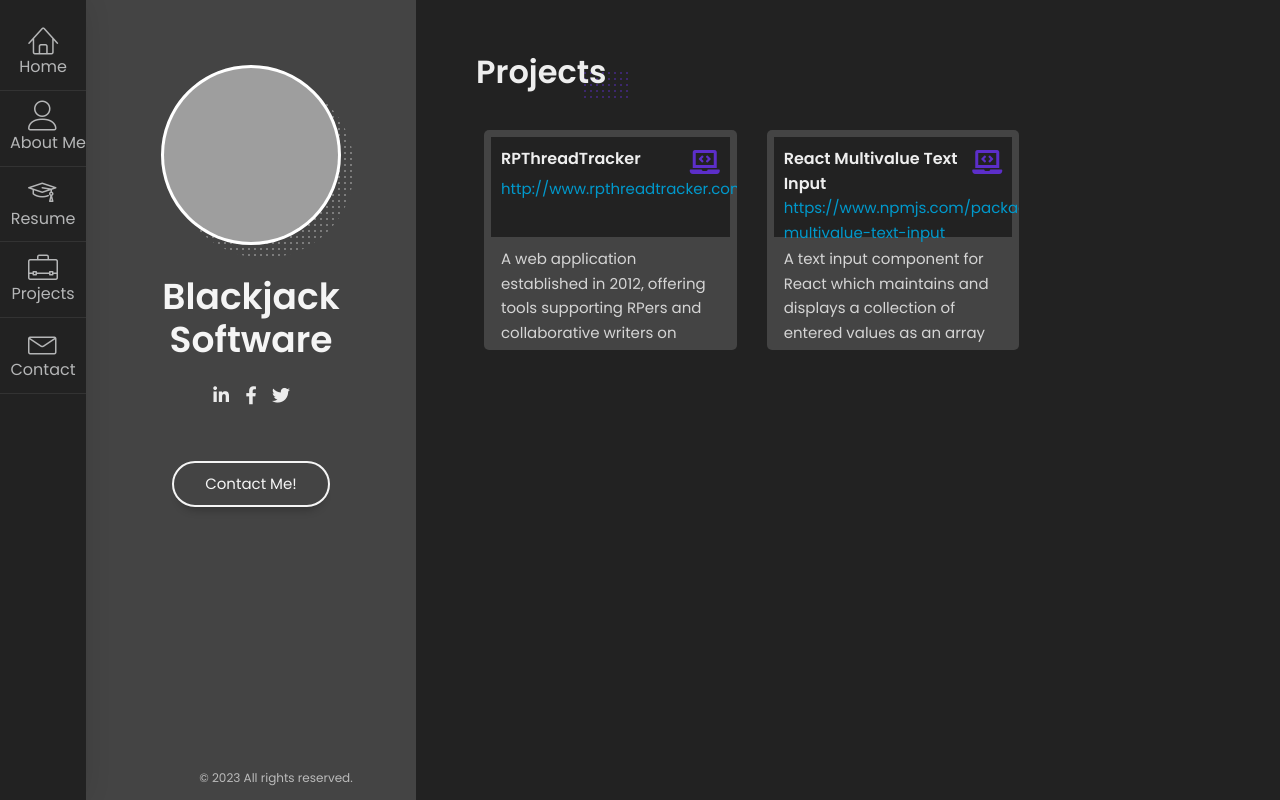
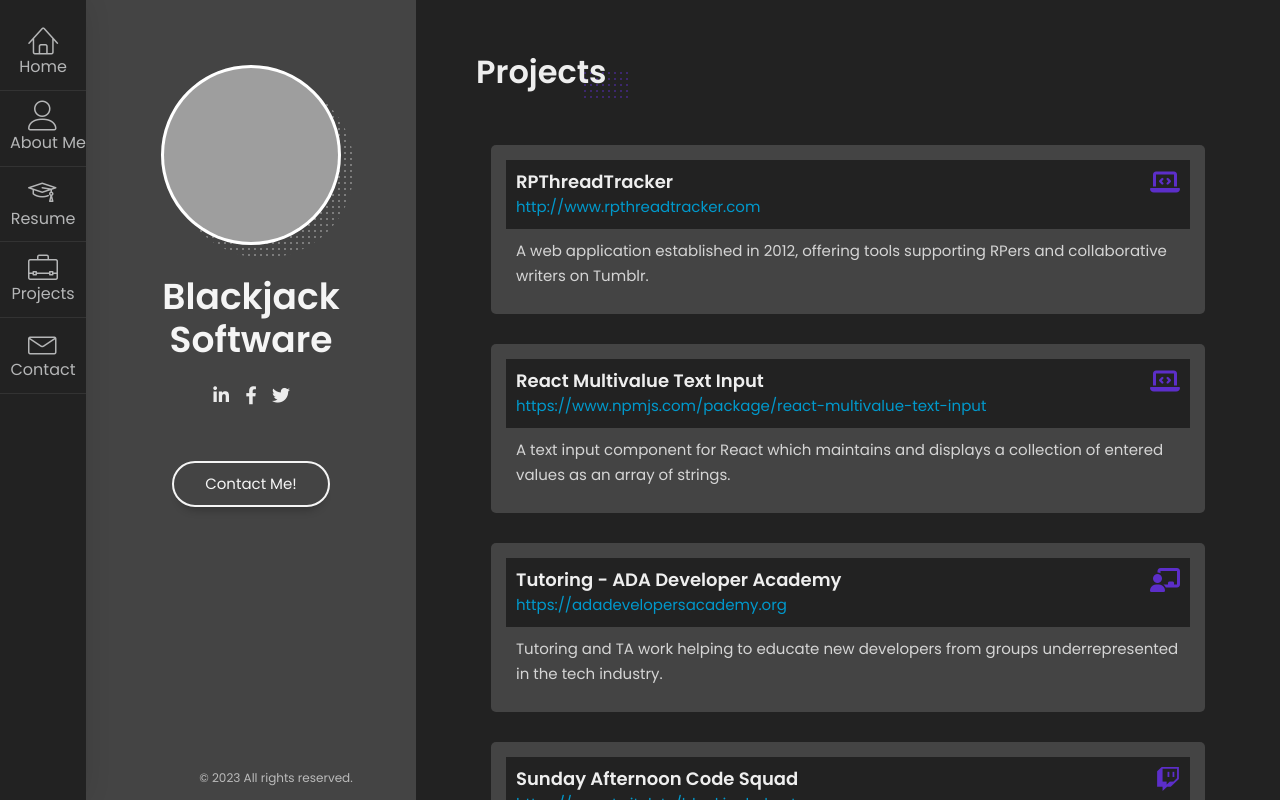
Before and after one commit to blackjackkent/blackjack-software.com, a Next.js app: page /projects in a window 1280 px wide. Built offline with nearby package versions, Linux system fonts and the light colour scheme; grey boxes are pictures that could not be loaded.

Commit message:
Project content

```diff
--- /dev/null
+++ b/components/projects/ProjectItem.js
@@ -0,0 +1,16 @@
+const ProjectItem = ({ name, icon, url, description }) => {
+  return (
+    <figure className="item">
+      <div className="wrapper">
+        <div className="portfolio-item-header">
+          <i className={`fa ${icon}`}></i>
+          <h4 className="name">{name}</h4>
+          <a href={url}>{url}</a>
+        </div>
+        <p>{description}</p>
+      </div>
+    </figure>
+  );
+};
+
+export default ProjectItem;
--- a/pages/projects.js
+++ b/pages/projects.js
@@ -1,6 +1,7 @@
 import Head from "next/head";
 import Image from "next/image";
 import Layout from "../components/Layout";
+import ProjectItem from "../components/projects/ProjectItem";
 import styles from "./Home.module.scss";
 
 export default function Portfolio() {
@@ -19,34 +20,40 @@
           <div className="row">
             <div className="col-xs-12 col-sm-12">
               <div className="portfolio-content">
-                <div className="portfolio-grid three-columns">
-                  <figure className="item">
-                    <div className="portfolio-item-header">
-                      <i className="fa fa-laptop-code"></i>
-                      <h4 className="name">RPThreadTracker</h4>
-                      <a href="http://www.rpthreadtracker.com">
-                        http://www.rpthreadtracker.com
-                      </a>
-                    </div>
-                    <p>
-                      A web application established in 2012, offering tools
-                      supporting RPers and collaborative writers on Tumblr.
-                    </p>
-                  </figure>
-                  <figure className="item">
-                    <div className="portfolio-item-header">
-                      <i className="fa fa-laptop-code"></i>
-                      <h4 className="name">React Multivalue Text Input</h4>
-                      <a href="https://www.npmjs.com/package/react-multivalue-text-input">
-                        https://www.npmjs.com/package/react-multivalue-text-input
-                      </a>
-                    </div>
-                    <p>
-                      A text input component for React which maintains and
+                <div className="items">
+                  <ProjectItem
+                    name="RPThreadTracker"
+                    icon="fa-laptop-code"
+                    url="http://www.rpthreadtracker.com"
+                    description="A web application established in 2012, offering tools
+                      supporting RPers and collaborative writers on Tumblr."
+                  />
+                  <ProjectItem
+                    name="React Multivalue Text Input"
+                    icon="fa-laptop-code"
+                    url="https://www.npmjs.com/package/react-multivalue-text-input"
+                    description="A text input component for React which maintains and
                       displays a collection of entered values as an array of
-                      strings.
-                    </p>
-                  </figure>
+                      strings."
+                  />
+                  <ProjectItem
+                    name="Tutoring - ADA Developer Academy"
+                    icon="fa-chalkboard-teacher"
+                    url="https://adadevelopersacademy.org"
+                    description="Tutoring and TA work helping to educate new developers from groups underrepresented in the tech industry."
+                  />
+                  <ProjectItem
+                    name="Sunday Afternoon Code Squad"
+                    icon="fa-brands fa-twitch"
+                    url="https://www.twitch.tv/blackjack_kent"
+                    description="Livecoding on software development projects and answering programming questions from audience members."
+                  />
+                  <ProjectItem
+                    name="Learn Javascript One Byte at a Time"
+                    icon="fa-brands fa-tiktok"
+                    url="https://www.tiktok.com/@blackjackkent"
+                    description="Bite-sized Javascript education with cute cat videos for motivation!"
+                  />
                 </div>
               </div>
             </div>
--- a/styles/global.scss
+++ b/styles/global.scss
@@ -11,16 +11,17 @@
   height: 100%;
 }
 
-.portfolio-grid figure {
+.portfolio-content .items figure {
+  padding: 15px;
+  .wrapper {
     background: #444;
     border-radius: 5px;
-  margin: 0 15px;
-  height: 220px;
+    padding: 15px;
     .portfolio-item-header {
       padding: 10px;
       background: #222;
-    height: 100px;
       i {
+        color: #5c2ec9;
         opacity: 100;
         font-size: 24px;
         position: relative;
@@ -39,3 +40,4 @@
       margin: 10px;
     }
   }
+}
--- a/styles/theme/main.css
+++ b/styles/theme/main.css
@@ -29,7 +29,7 @@
 @import url("./fonts/linear-icons-font/style.css");
 
 /* FontAwesome Free Icons Font */
-@import url("./fonts/fontawesome-free-5.12.1-web/css/all.min.css");
+@import url("https://cdnjs.cloudflare.com/ajax/libs/font-awesome/6.3.0/css/all.min.css");
 
 /* ------------------------------------------------------------
 2. General Styles
```
Lines whose indentation alone changed are shown as unchanged.
